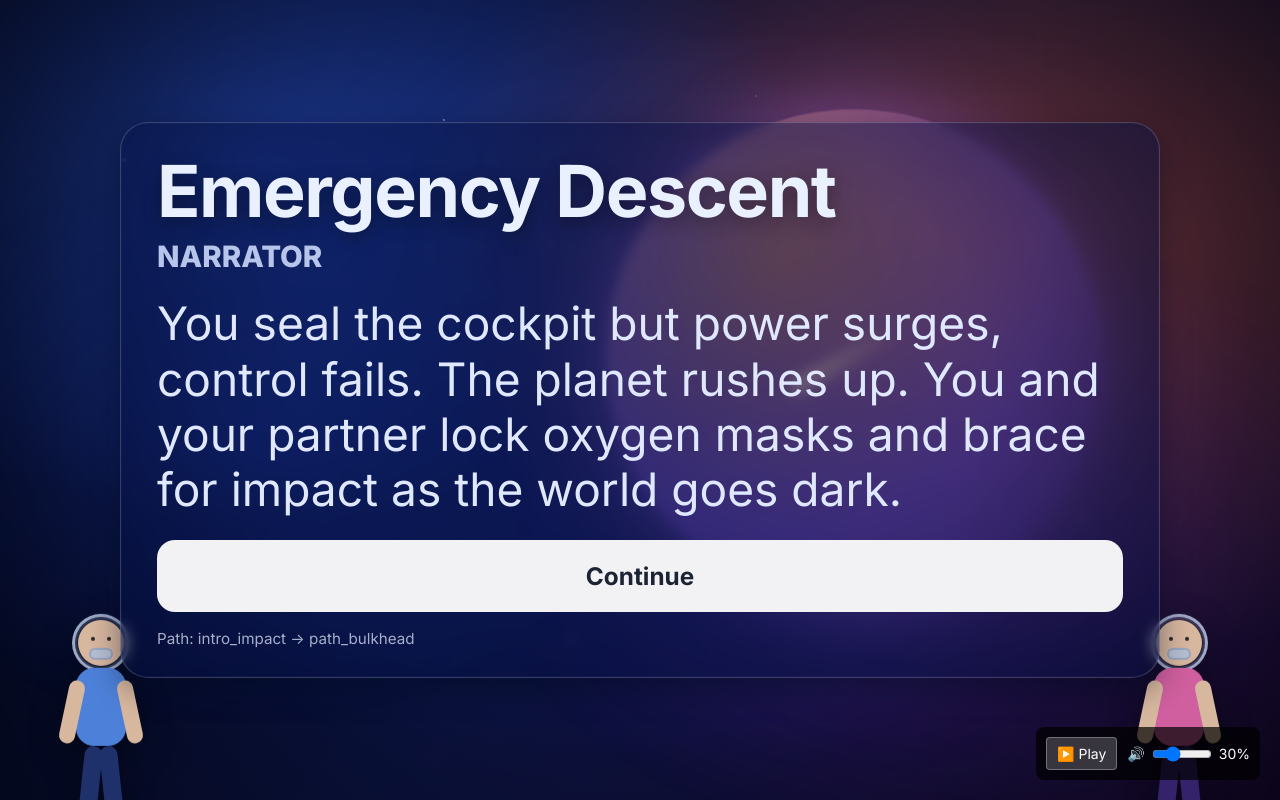
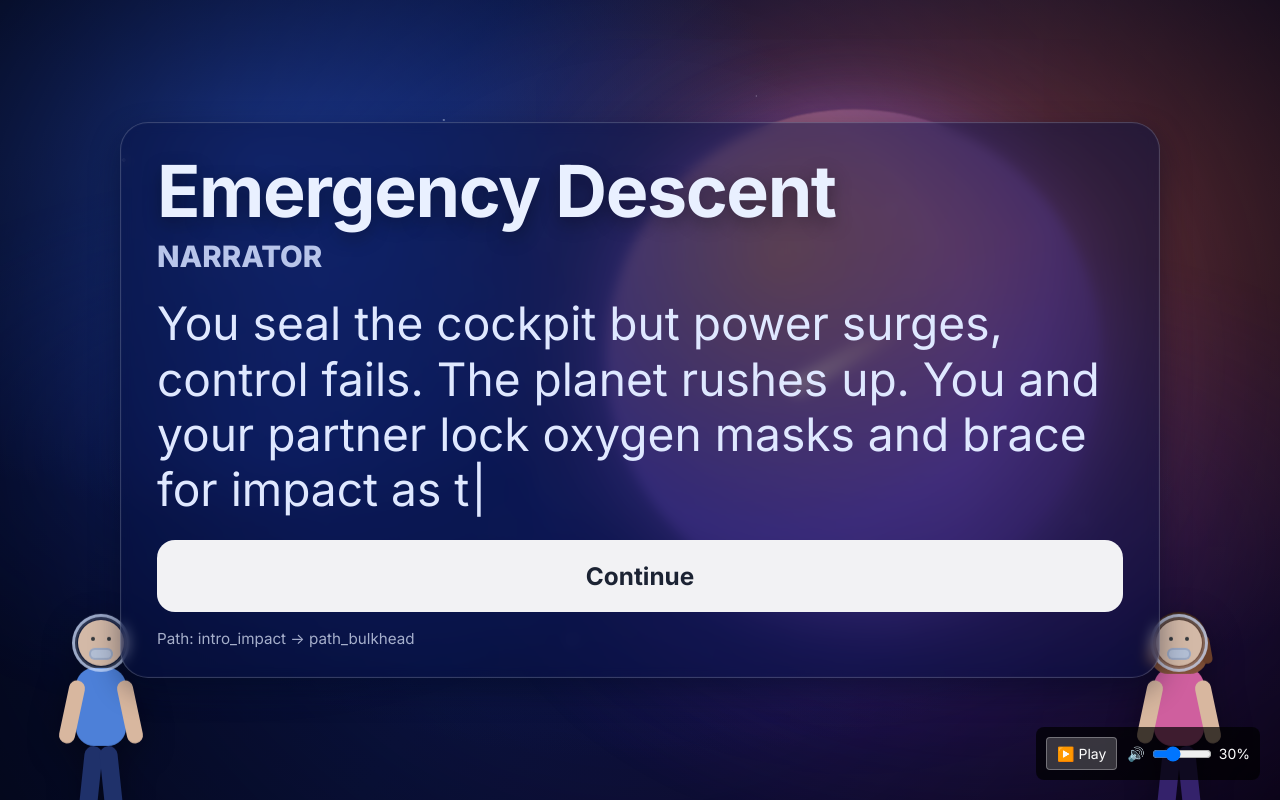
Before and after one commit to spaceiscool29/SparkHacks2026, a React (Vite) app: page / in a window 1280 px wide. Both pictures are taken after a click on the button 640 px from the left and 461 px from the top of the page. Built offline with nearby package versions, Linux system fonts and the light colour scheme.

Commit message:
typeWriting text speed

```diff
--- a/src/App.css
+++ b/src/App.css
@@ -493,3 +493,49 @@ body {
   .boy { left: 16px; }
   .girl { right: 16px; }
 }
+
+
+/* Ensure character area can show extra shapes */
+.character-layer,
+.char {
+  overflow: visible !important;
+}
+
+/* Girl hair */
+.char.girl .hair.girl-hair {
+  position: absolute;
+  left: 50%;
+  top: 10px;
+  transform: translateX(-50%);
+  width: 56px;
+  height: 62px;
+  border-radius: 30px 30px 18px 18px;
+  background: linear-gradient(180deg, #3b2418 0%, #6a3f2a 65%, #84533a 100%);
+  z-index: 2; /* behind head */
+  pointer-events: none;
+}
+
+/* Side hair strands */
+.char.girl .hair.girl-hair::before,
+.char.girl .hair.girl-hair::after {
+  content: "";
+  position: absolute;
+  top: 24px;
+  width: 10px;
+  height: 28px;
+  background: #6a3f2a;
+  border-radius: 8px;
+}
+
+.char.girl .hair.girl-hair::before {
+  left: -4px;
+  transform: rotate(10deg);
+}
+.char.girl .hair.girl-hair::after {
+  right: -4px;
+  transform: rotate(-10deg);
+}
+
+/* Keep existing layers clear */
+.char .char-head { z-index: 3; }
+.char .helmet { z-index: 4; }
--- a/src/App.tsx
+++ b/src/App.tsx
@@ -1,10 +1,11 @@
-import { useEffect, useMemo, useState } from "react";
+import { useMemo, useState } from "react";
 import "./App.css";
 import storyDataRaw from "./data/story.json";
 import { getScene } from "./engine/storyEngine";
 import type { StoryData } from "./engine/types";
 import CinematicBackground from "./components/CinematicBackground";
-import BackgroundAudio from './components/BackgroundAudio';
+import BackgroundAudio from "./components/BackgroundAudio";
+import TypewriterText from "./components/TypewriterText";
 
 const storyData: StoryData = storyDataRaw as unknown as StoryData;
 
@@ -64,6 +65,7 @@ function CharacterLayer({ sceneId }: { sceneId?: string }) {
 
       {showGirl && (
         <div className={`char girl ${girlExtra}`}>
+          <div className="hair girl-hair" />
           <div className="helmet" />
           <div className="char-head">
             <span className="eye left" />
@@ -87,10 +89,6 @@ function App() {
 
   const scene = useMemo(() => getScene(storyData, currentId), [currentId]);
 
-  useEffect(() => {
-    if (!scene) return;
-  }, [scene]);
-
   if (!scene) {
     return (
       <div className="app app-shell theme-wakeup">
@@ -99,7 +97,7 @@ function App() {
     );
   }
 
-const sceneTheme = scene.theme ?? "crash_base";
+  const sceneTheme = scene.theme ?? "crash_base";
   const camera = getCamera(scene.id);
 
   const handleChoice = (nextId: string) => {
@@ -127,7 +125,9 @@ const sceneTheme = scene.theme ?? "crash_base";
         <main className="scene-panel">
           <h1 className="scene-title">{scene.title}</h1>
           {scene.speaker && <h2 className="scene-speaker">{scene.speaker}</h2>}
-          <p className="story-body">{scene.body}</p>
+
+          {/* typewriter text replaces plain <p>{scene.body}</p> */}
+          <TypewriterText text={scene.body ?? ""} speed={20} className="story-body" />
 
           {!scene.ending && scene.choices?.length ? (
             <div className="choices">
--- /dev/null
+++ b/src/components/TypewriterText.tsx
@@ -0,0 +1,28 @@
+import { useEffect, useState } from "react";
+
+type Props = {
+  text: string;
+  speed?: number;
+  className?: string;
+};
+
+export default function TypewriterText({ text, speed = 20, className }: Props) {
+  const [index, setIndex] = useState(0);
+
+  useEffect(() => {
+    setIndex(0);
+  }, [text]);
+
+  useEffect(() => {
+    if (index >= text.length) return;
+    const t = window.setTimeout(() => setIndex((v) => v + 1), speed);
+    return () => window.clearTimeout(t);
+  }, [index, text, speed]);
+
+  return (
+    <p className={className}>
+      {text.slice(0, index)}
+      {index < text.length && <span className="tw-caret">|</span>}
+    </p>
+  );
+}
--- a/src/index.css
+++ b/src/index.css
@@ -58,3 +58,25 @@ h5,
 h6 {
   overflow-wrap: break-word;
 }
+
+.tw-caret {
+  display: inline-block;
+  margin-left: 2px;
+  animation: twBlink 0.9s steps(1) infinite;
+}
+
+@keyframes twBlink {
+  50% { opacity: 0; }
+}
+
+.char.girl .hair.girl-hair {
+  position: absolute;
+  width: 40px;
+  height: 44px;
+  left: 50%;
+  top: 8px;
+  transform: translateX(-50%);
+  border-radius: 22px 22px 14px 14px;
+  background: linear-gradient(180deg, #2b1b14 0%, #5a3828 100%);
+  z-index: 0; /* behind helmet/head */
+}
```
Also changed, not shown: 1 other file (tests, documents, lock files or other folders).
